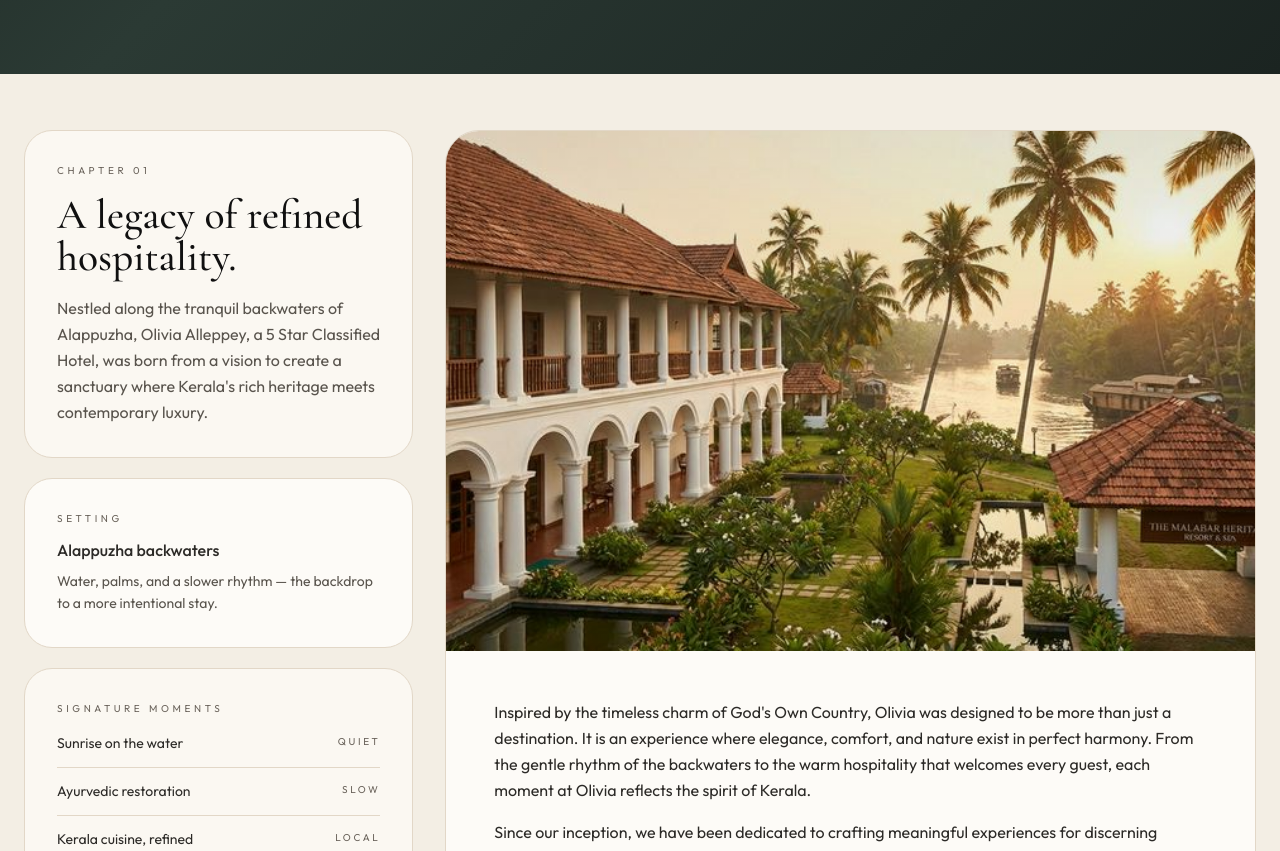
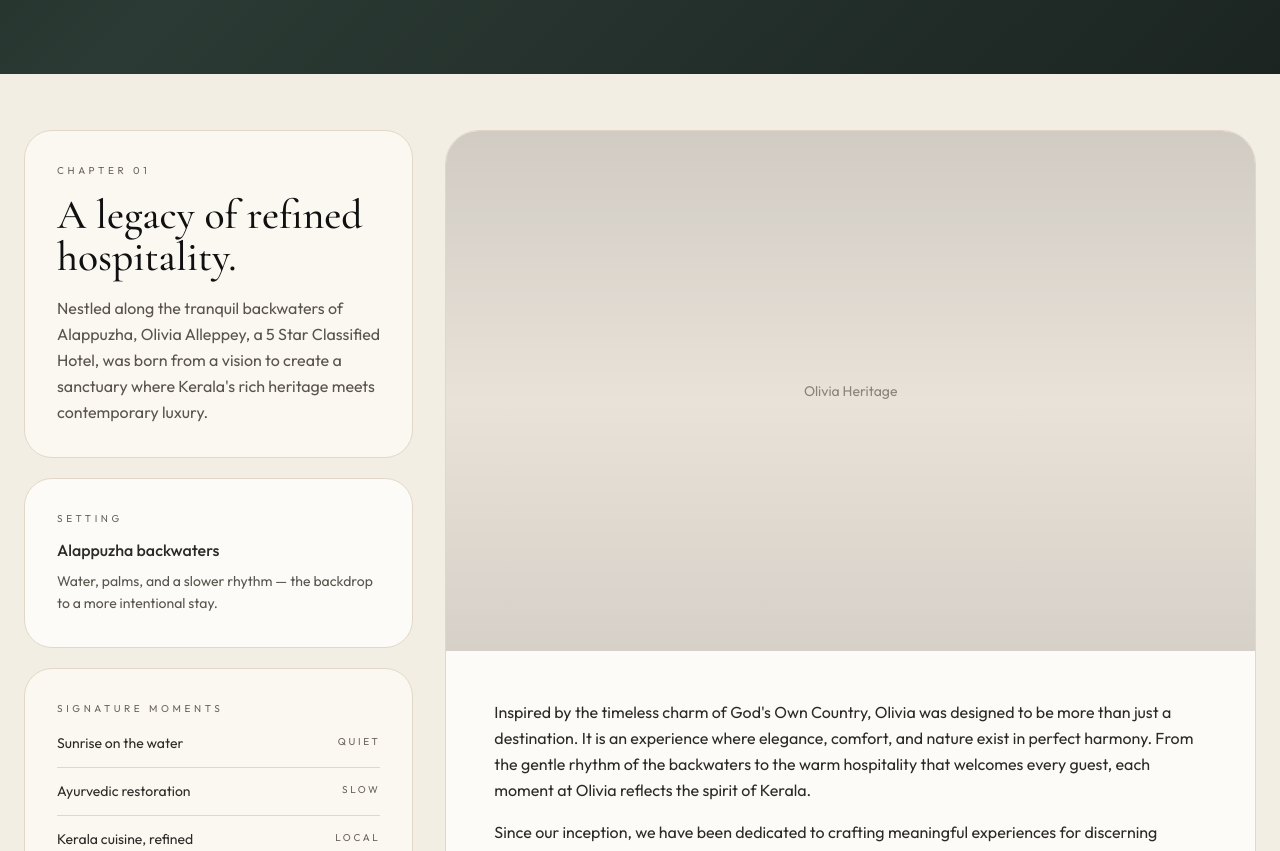
Before and after one commit to oliviaalleppey/main, a Next.js app: page /discover in a window 1280 px wide. Shown: the part 680-1531 px from the top of the page. Built offline with nearby package versions, Linux system fonts and the light colour scheme; no server answers.

Commit message:
Remove hero background images from more pages

```diff
--- a/app/discover/page.tsx
+++ b/app/discover/page.tsx
@@ -111,13 +111,8 @@
 
                         <div className="lg:col-span-8">
                             <div className="rounded-[34px] border border-[#E2D7C7] bg-[#FDFBF7] overflow-hidden">
-                                <div className="relative h-[320px] md:h-[420px] lg:h-[520px]">
-                                    <NextImage
-                                        src="/images/discover/heritage-hotel.png"
-                                        alt="Olivia International Heritage"
-                                        fill
-                                        className="object-cover"
-                                    />
+                                <div className="relative h-[320px] md:h-[420px] lg:h-[520px] bg-[#E8E2D9] flex items-center justify-center">
+                                    <p className="text-[#8D8378] text-sm">Olivia Heritage</p>
                                     <div className="absolute inset-0 bg-[linear-gradient(180deg,rgba(0,0,0,0.10)_0%,rgba(0,0,0,0)_52%,rgba(0,0,0,0.08)_100%)]" />
                                 </div>
                                 <div className="p-7 md:p-10 lg:p-12">
```
